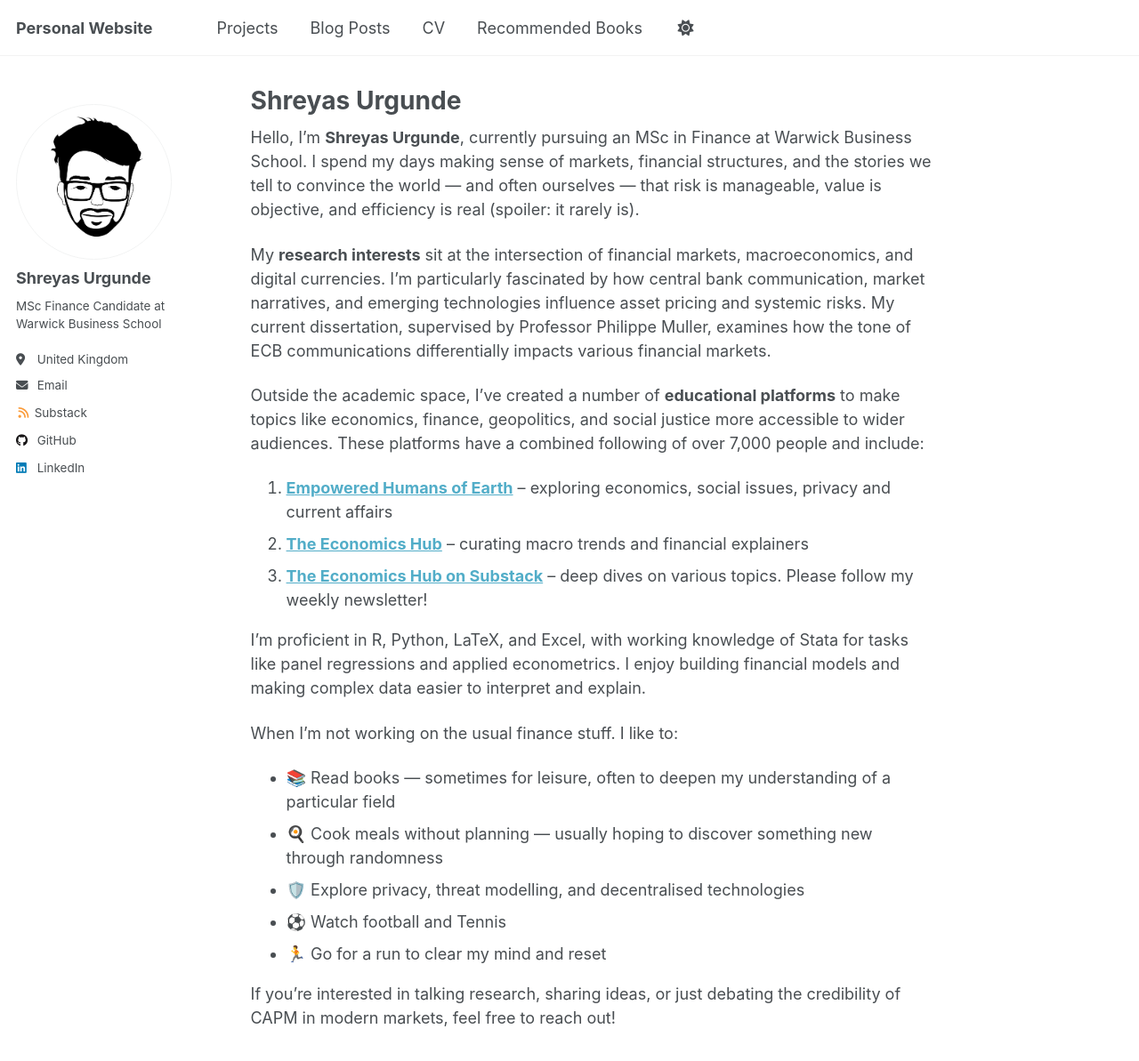
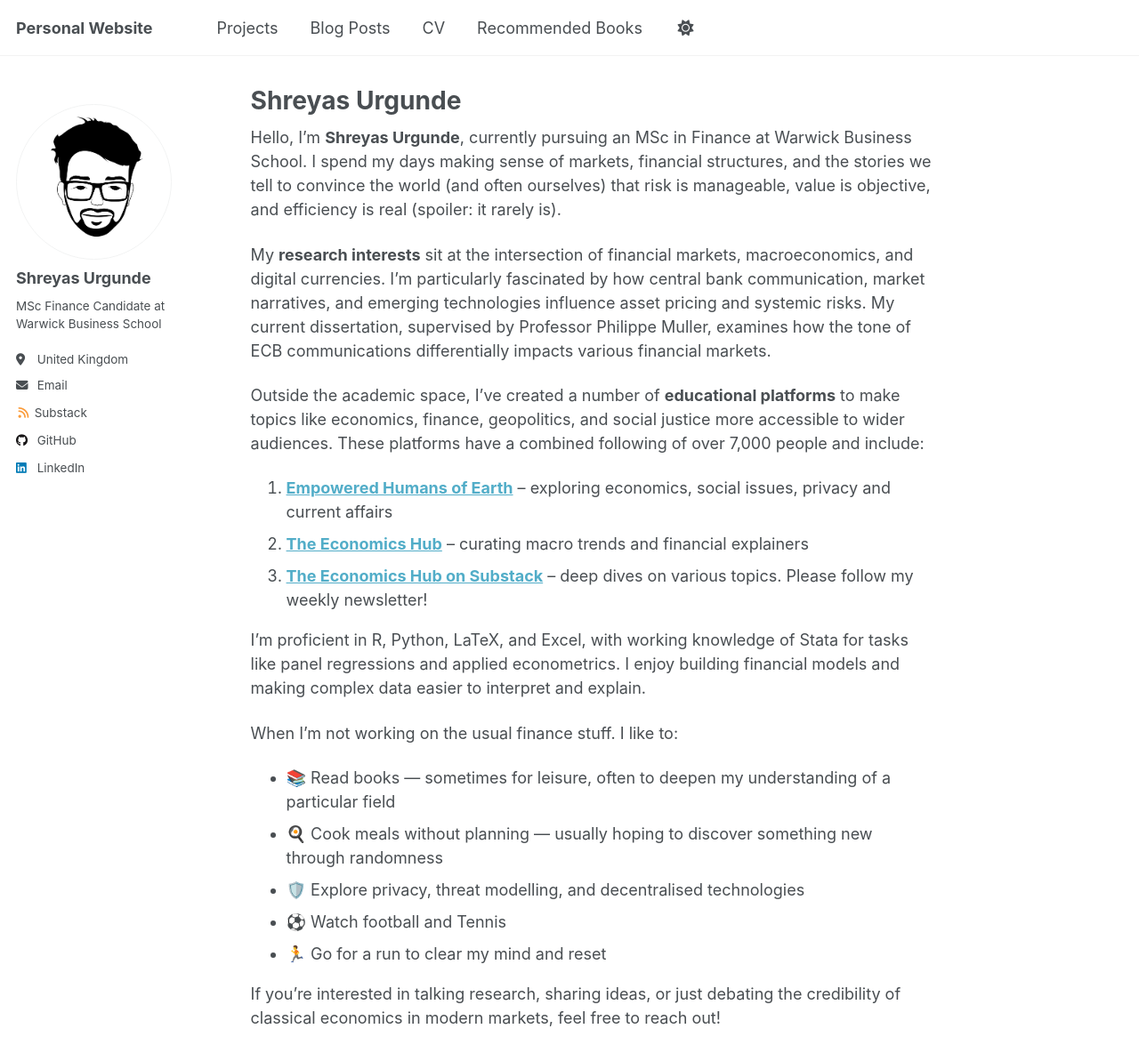
Before and after one commit to shreyasxi/shreyasxi.github.io, a Jekyll site: the page built from _pages/about.md, in a window 1280 px wide and 1400 px high. Shown: the top 1193 px of the window at 89% size. Built offline with Jekyll 4.4.1, drawn with Linux system fonts in a browser that asks for light colours; a script that is not in the unit is left out.

Commit message:
Update about.md

```diff
--- a/_pages/about.md
+++ b/_pages/about.md
@@ -7,7 +7,7 @@ redirect_from:
   - /about.html
 ---
 
-Hello, I’m **Shreyas Urgunde**, currently pursuing an MSc in Finance at Warwick Business School. I spend my days making sense of markets, financial structures, and the stories we tell to convince the world — and often ourselves — that risk is manageable, value is objective, and efficiency is real (spoiler: it rarely is).
+Hello, I’m **Shreyas Urgunde**, currently pursuing an MSc in Finance at Warwick Business School. I spend my days making sense of markets, financial structures, and the stories we tell to convince the world (and often ourselves) that risk is manageable, value is objective, and efficiency is real (spoiler: it rarely is).
 
 My **research interests** sit at the intersection of financial markets, macroeconomics, and digital currencies. I’m particularly fascinated by how central bank communication, market narratives, and emerging technologies influence asset pricing and systemic risks. My current dissertation, supervised by Professor Philippe Muller, examines how the tone of ECB communications differentially impacts various financial markets.
 
@@ -27,4 +27,4 @@ When I’m not working on the usual finance stuff. I like to:
 - ⚽ Watch football and Tennis
 - 🏃 Go for a run to clear my mind and reset
 
-If you're interested in talking research, sharing ideas, or just debating the credibility of CAPM in modern markets, feel free to reach out!
+If you're interested in talking research, sharing ideas, or just debating the credibility of classical economics in modern markets, feel free to reach out!
```
